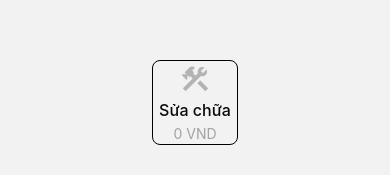
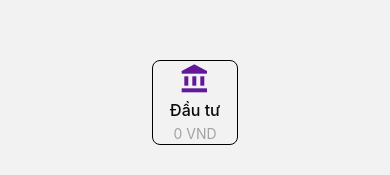
Before and after one commit to quancao2310/DijkstraFin, a React Native app in the folder frontend/: screen /HomeScreen in a window 390 px wide. Shown: the part 295-470 px from the top of the page. Built offline with nearby package versions, Linux system fonts and the light colour scheme.

Commit message:
upload icon system

```diff
--- a/frontend/src/screens/HomeScreen.tsx
+++ b/frontend/src/screens/HomeScreen.tsx
@@ -8,7 +8,7 @@ const HomeScreen = () => {
     <SafeAreaView
       style={{ flex: 1, justifyContent: "center", alignItems: "center" }}
     >
-      <CardBudget icon={IconGoalSystem.repair} balance={0} />
+      <CardBudget icon={IconGoalSystem.investment} balance={0} />
     </SafeAreaView>
   );
 };
```
